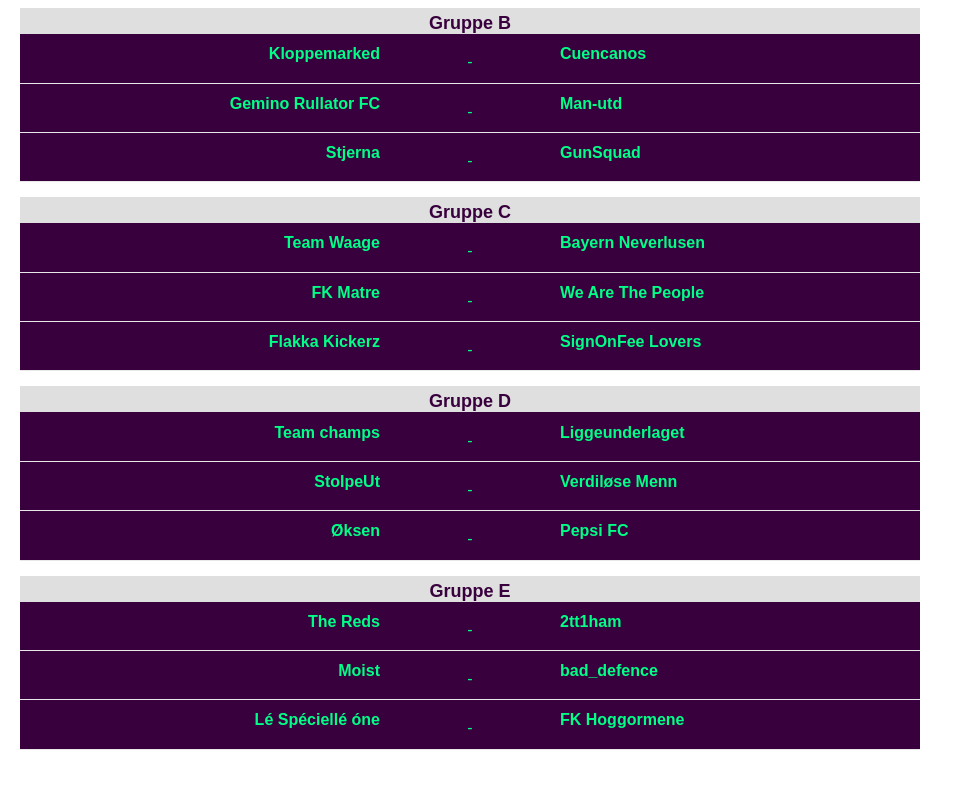
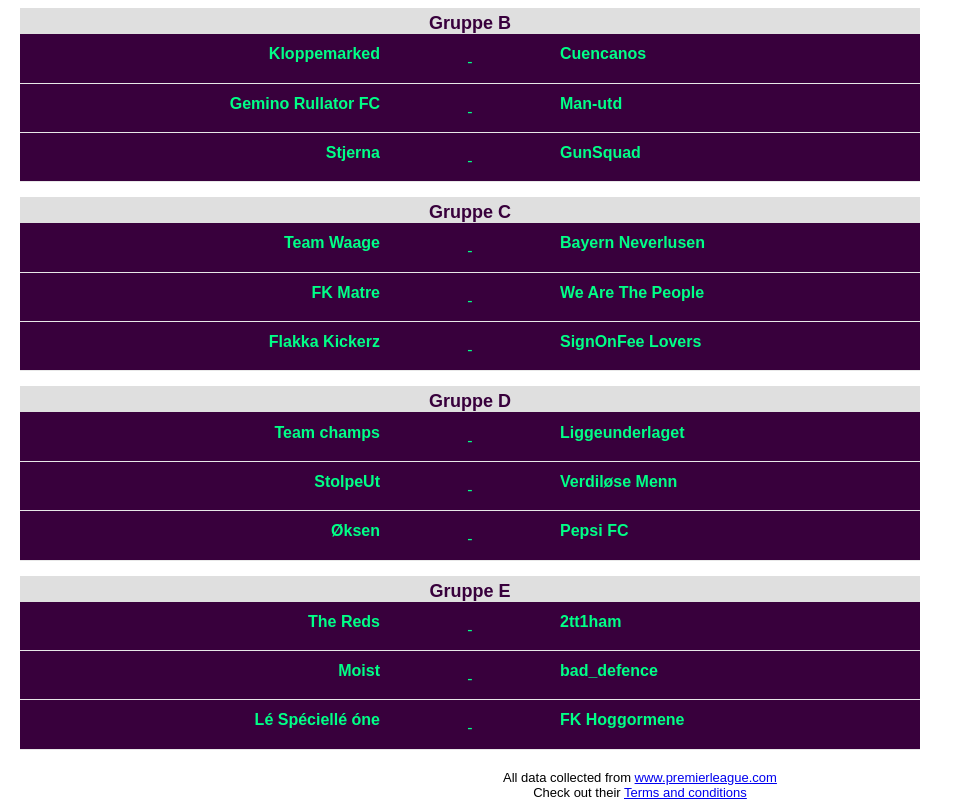
Before and after one commit to oysteinwaage/fpl17cup, a React (Create React App) app: page / in a window 1280 px wide. Shown: the part 479-1279 px from the top of the page, without its empty margins (0-963 px from the left). Before the commit the page ends 1249 px from the top, so only its background shows below. Built offline with nearby package versions, Linux system fonts and the light colour scheme; no server answers.

Commit message:
added credit to premierleague.com to fulfill their terms and conditions

```diff
--- a/public/index.html
+++ b/public/index.html
@@ -5,7 +5,9 @@
     <script async src="https://www.googletagmanager.com/gtag/js?id=UA-107928111-1"></script>
     <script>
         window.dataLayer = window.dataLayer || [];
-        function gtag(){dataLayer.push(arguments);}
+        function gtag() {
+            dataLayer.push(arguments);
+        }
         gtag('js', new Date());
 
         gtag('config', 'UA-107928111-1');
@@ -32,7 +34,7 @@
     <title>FPL cup '17</title>
 </head>
 <body>
-    <div id="root"> </div>
+<div id="root"></div>
 <!--
   This HTML file is a template.
   If you open it directly in the browser, you will see an empty page.
@@ -44,4 +46,8 @@
   To create a production bundle, use `npm run build` or `yarn build`.
 -->
 </body>
+<footer>All data collected from <a href="https://www.premierleague.com">www.premierleague.com</a>
+    <br/>
+    Check out their <a href="https://www.premierleague.com/terms-and-conditions">Terms and conditions</a>
+</footer>
 </html>
--- a/src/index.css
+++ b/src/index.css
@@ -3,3 +3,8 @@ body {
   padding: 0;
   font-family: sans-serif;
 }
+
+footer {
+  text-align: center;
+  font-size: small;
+}
```
Lines whose indentation alone changed are shown as unchanged.
